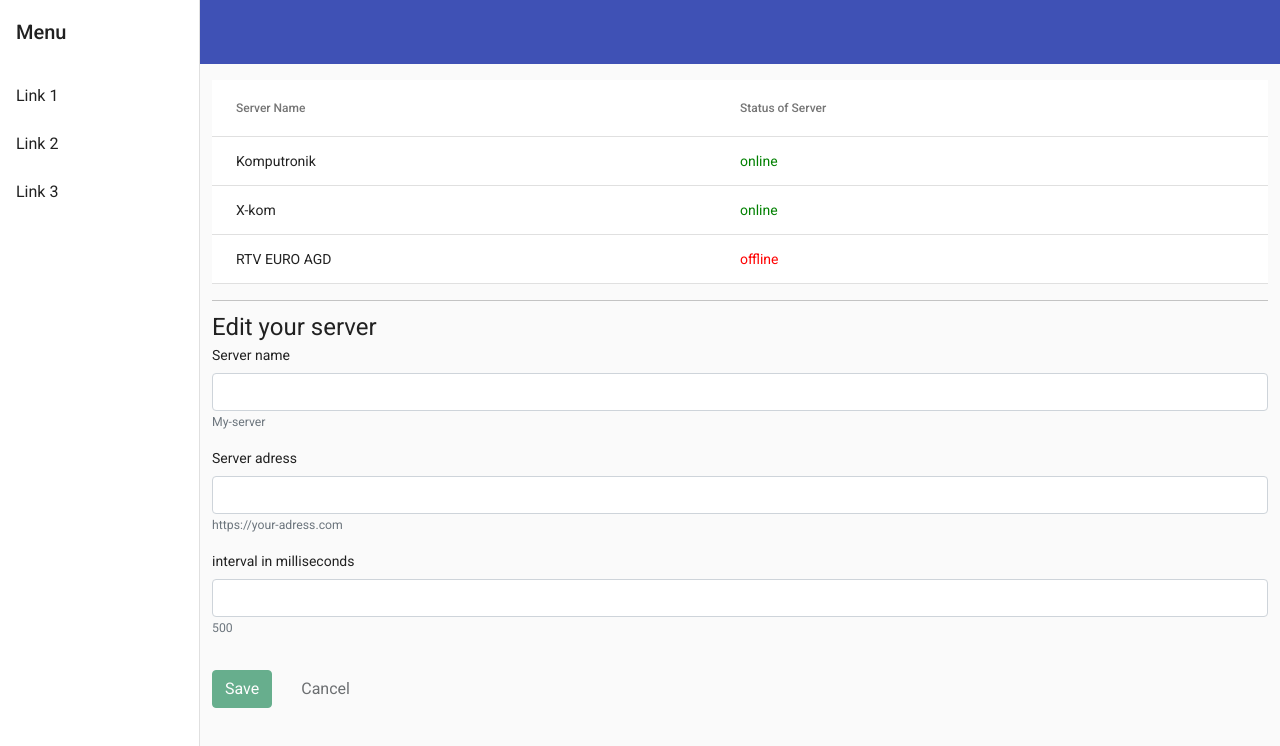
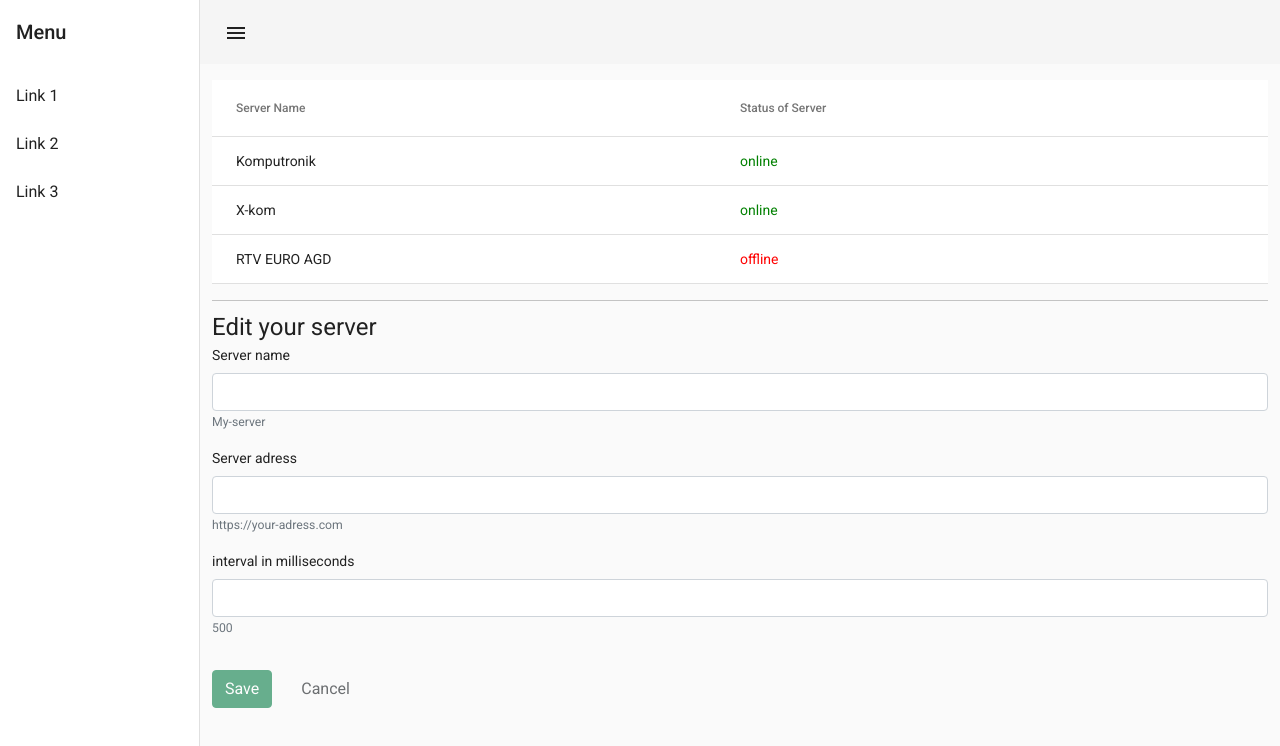
Before and after one commit to kweckolukasz/angular-training, an Angular app: page / in a window 1280 px wide. Shown: the top 746 px of the page. Built offline with nearby package versions, Linux system fonts and the light colour scheme.

Commit message:
fix displaing of menu

```diff
--- a/src/app/presentation/navbar/navbar.component.html
+++ b/src/app/presentation/navbar/navbar.component.html
@@ -15,13 +15,12 @@
     </mat-nav-list>
   </mat-sidenav>
   <mat-sidenav-content>
-    <mat-toolbar color="primary">
+    <mat-toolbar>
       <button
         type="button"
         aria-label="Toggle sidenav"
         mat-icon-button
         (click)="drawer.toggle()"
-        *ngIf="isHandset$ | async"
       >
         <mat-icon aria-label="Side nav toggle icon">menu</mat-icon>
       </button>
```
